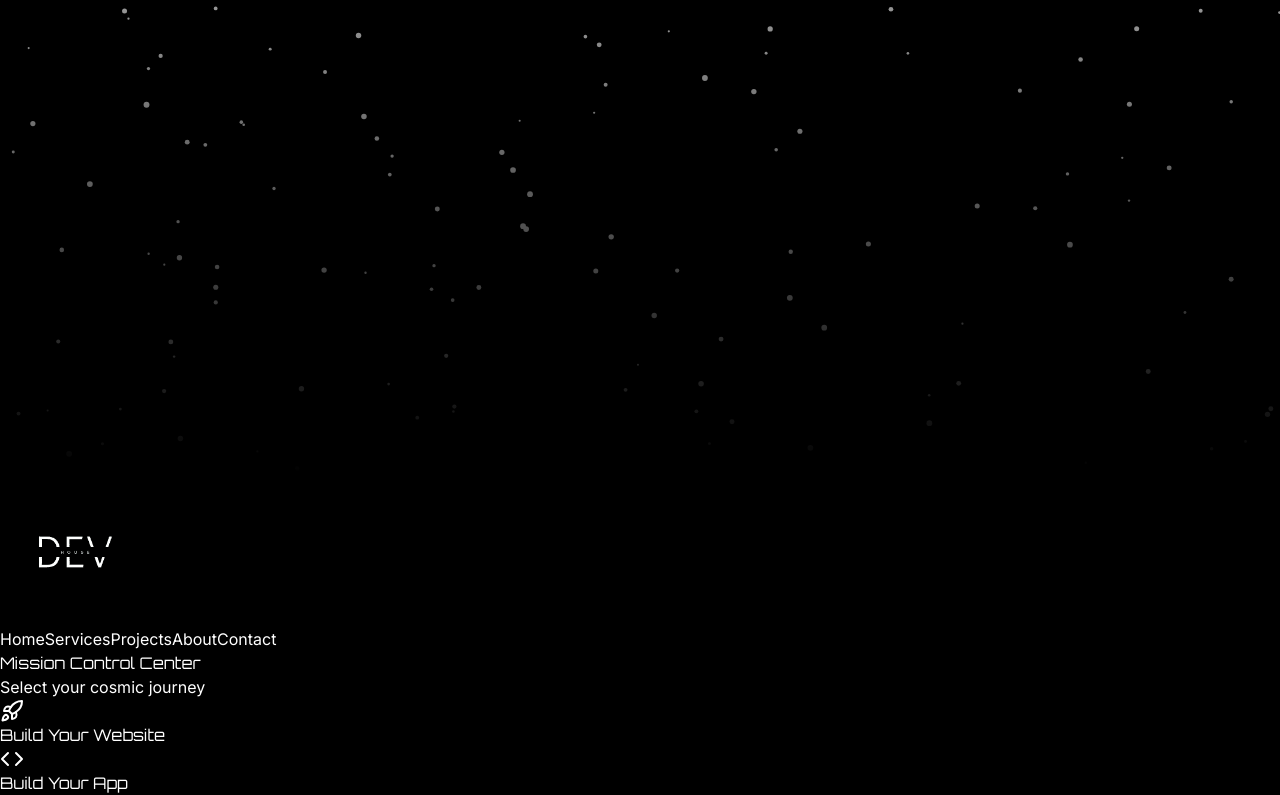
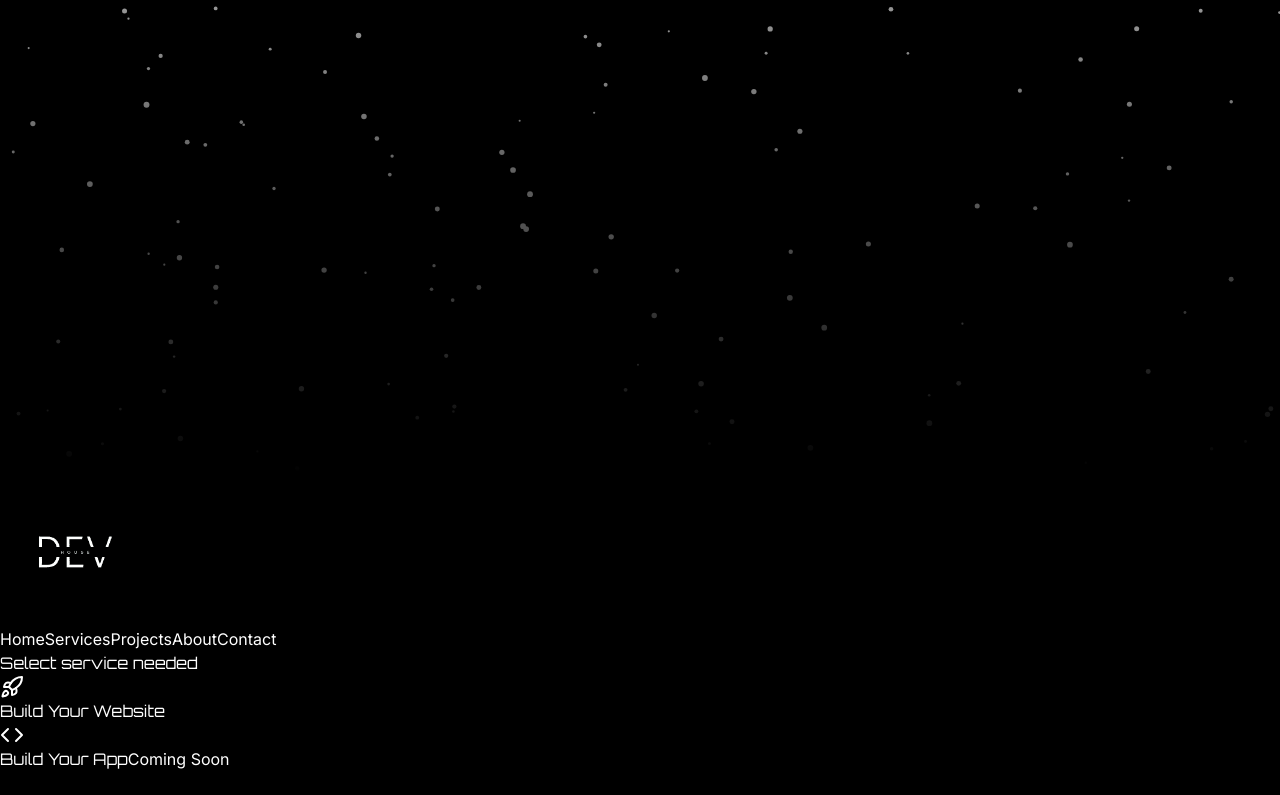
Before and after one commit to modjr/devhouse, a Next.js app: page /dashboard in a window 1280 px wide. Shown: the part 323-1118 px from the top of the page. After the commit the page ends 1094 px from the top, so only its background shows below. Built offline with nearby package versions, Linux system fonts and the light colour scheme.

Commit message:
fixing labels

```diff
--- a/src/app/dashboard/page.tsx
+++ b/src/app/dashboard/page.tsx
@@ -10,8 +10,9 @@ import { Rocket, Code } from 'lucide-react'
 
 const services = [
   { title: 'Build Your Website', href: '/build-website', icon: <Rocket className="w-8 h-8" />, disabled: false },
-  { title: 'Build Your App', href: '/build-app', icon: <Code className="w-8 h-8" />, disabled: false },
+  { title: 'Build Your App', href: '/build-app', icon: <Code className="w-8 h-8" />, disabled: true }, // Disabled
 ];
+
 
 export default function Dashboard() {
   const [isLoaded, setIsLoaded] = useState(false)
@@ -36,7 +37,7 @@ export default function Dashboard() {
           animate={{ y: 0 }}
           transition={{ delay: 0.2, type: 'spring', stiffness: 120 }}
         >
-          Mission Control Center
+          Select service needed
         </motion.h1>
         <motion.p
           className="text-xl text-center text-[#17b6a7] mb-12"
@@ -44,7 +45,7 @@ export default function Dashboard() {
           animate={{ y: 0 }}
           transition={{ delay: 0.4, type: 'spring', stiffness: 120 }}
         >
-          Select your cosmic journey
+          {/* Select your cosmic journey */}
         </motion.p>
         <div className="grid grid-cols-1 md:grid-cols-2 gap-8">
   {services.map((service, index) => (
@@ -54,13 +55,15 @@ export default function Dashboard() {
       animate={{ opacity: 1, y: 0 }}
       transition={{ delay: 0.6 + index * 0.2 }}
     >
-              <Link href={service.href} className="block w-full" aria-disabled={service.disabled}>
+      {service.disabled ? (
+        <div
+          className="block w-full opacity-50 cursor-not-allowed"
+          aria-disabled="true"
+        >
           <Button
             variant="outline"
-                  className={`w-full h-40 text-lg py-8 bg-white/5 backdrop-blur-sm border-white/20 hover:bg-white/10 transition-all duration-300 flex flex-col items-center justify-center gap-4 ${
-                    service.disabled ? 'opacity-50 cursor-not-allowed' : ''
-                  }`}
-                  disabled={service.disabled}
+            className="w-full h-40 text-lg py-8 bg-white/5 backdrop-blur-sm border-white/20 hover:bg-white/10 transition-all duration-300 flex flex-col items-center justify-center gap-4"
+            disabled
           >
             <motion.div
               className="text-[#17b6a7]"
@@ -70,12 +73,30 @@ export default function Dashboard() {
               {service.icon}
             </motion.div>
             <span className="font-orbitron">{service.title}</span>
-                  {service.disabled && <span className="text-sm text-gray-400">Coming Soon</span>}
+            <span className="text-sm text-gray-400">Coming Soon</span>
+          </Button>
+        </div>
+      ) : (
+        <Link href={service.href} className="block w-full">
+          <Button
+            variant="outline"
+            className="w-full h-40 text-lg py-8 bg-white/5 backdrop-blur-sm border-white/20 hover:bg-white/10 transition-all duration-300 flex flex-col items-center justify-center gap-4"
+          >
+            <motion.div
+              className="text-[#17b6a7]"
+              whileHover={{ scale: 1.2, rotate: 360 }}
+              transition={{ type: 'spring', stiffness: 260, damping: 20 }}
+            >
+              {service.icon}
+            </motion.div>
+            <span className="font-orbitron">{service.title}</span>
           </Button>
         </Link>
+      )}
     </motion.div>
   ))}
 </div>
+
       </motion.div>
     </main>
   )
--- a/src/app/projects/page.tsx
+++ b/src/app/projects/page.tsx
@@ -56,7 +56,7 @@ export default function Projects() {
           animate={{ y: 0 }}
           className="text-4xl md:text-6xl font-bold text-center text-white mb-4 font-orbitron"
         >
-          Cosmic Creations
+          Latest Projects
         </motion.h1>
         <motion.p
           initial={{ y: -30 }}
```
Also changed, not shown: src/app/contact/page.tsx (+8 -8 lines), 1 other file (tests, documents, lock files or other folders). Lines whose indentation alone changed are shown as unchanged.
